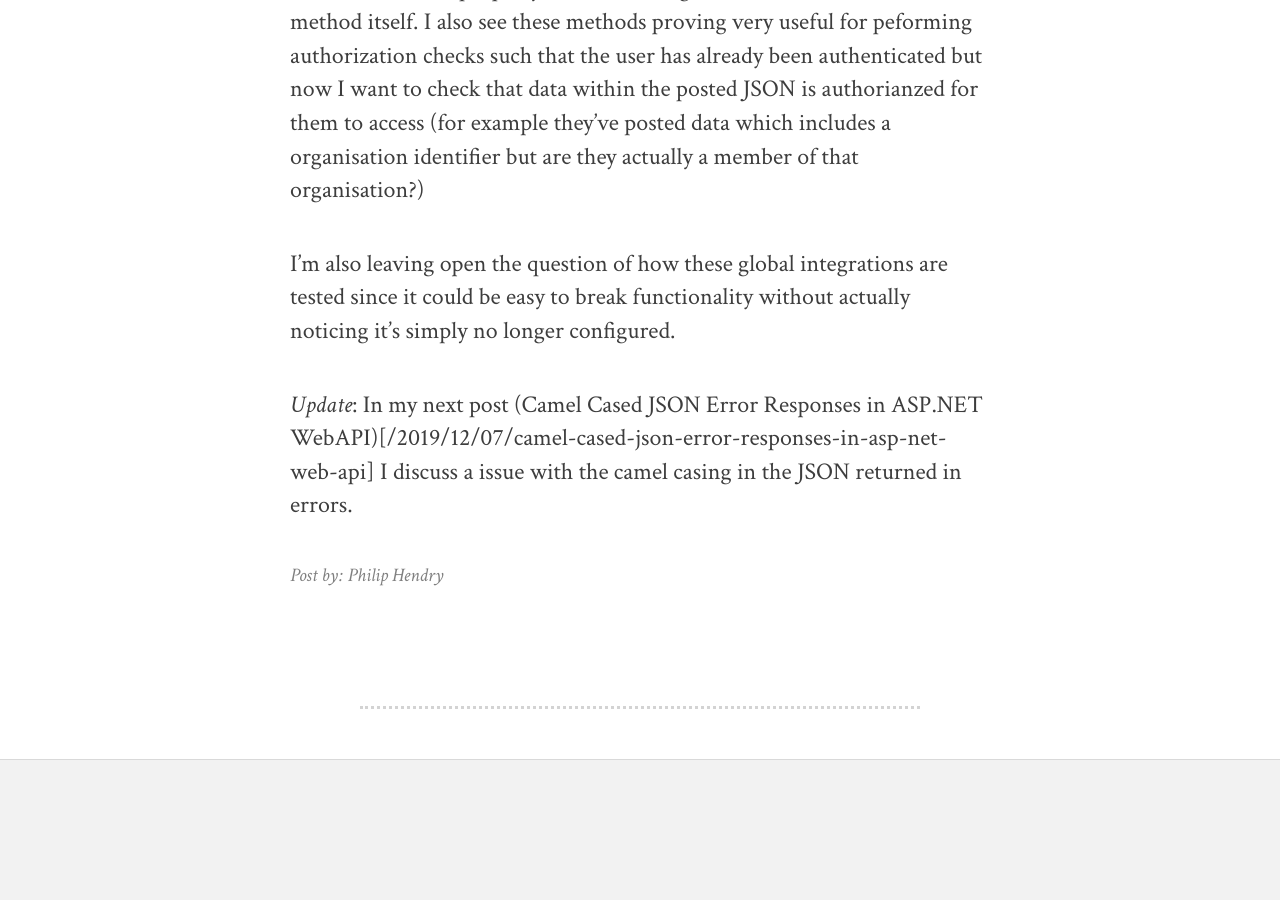
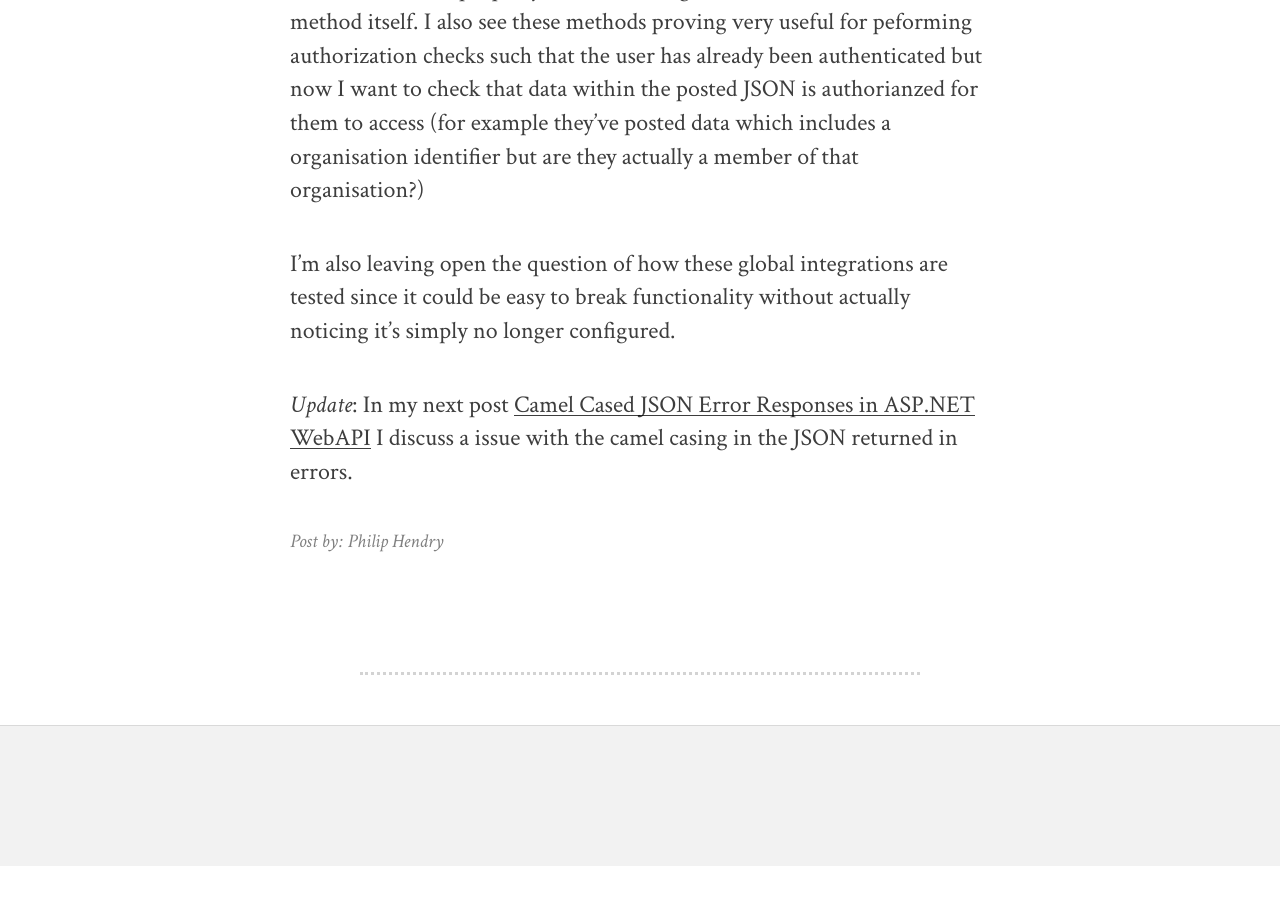
Before and after one commit to philiphendry/blog, a Jekyll site: the page built from _posts/2019-12-07-asp-net-web-api-complex-model-binding-and-valiation.markdown, in a window 1280 px wide and 900 px high, scrolled down 21460 px. Built offline with Jekyll 4.4.1, drawn with Linux system fonts in a browser that asks for light colours; nearby versions of some CDN libraries; Markdown is read by kramdown in place of the engine named in the settings; comment, search, counter and statistics services are not loaded; after the commit the page ends 22326 px from its top, so only the background shows below that.

Commit message:
chore: fix syntax

````diff
--- a/_posts/2019-12-07-asp-net-web-api-complex-model-binding-and-valiation.markdown
+++ b/_posts/2019-12-07-asp-net-web-api-complex-model-binding-and-valiation.markdown
@@ -697,4 +697,4 @@ That really was a very long post but it covers a lot of aspects of binding to an
 
 I'm also leaving open the question of how these global integrations are tested since it could be easy to break functionality without actually noticing it's simply no longer configured.
 
-*Update*: In my next post (Camel Cased JSON Error Responses in ASP.NET WebAPI)[{% post_url 2019-12-13-camel-cased-json-error-responses-in-asp-net-web-api %}] I discuss a issue with the camel casing in the JSON returned in errors.
+*Update*: In my next post [Camel Cased JSON Error Responses in ASP.NET WebAPI]({% post_url 2019-12-13-camel-cased-json-error-responses-in-asp-net-web-api %}) I discuss a issue with the camel casing in the JSON returned in errors.
--- a/_posts/2019-12-13-camel-cased-json-error-responses-in-asp-net-web-api.markdown
+++ b/_posts/2019-12-13-camel-cased-json-error-responses-in-asp-net-web-api.markdown
@@ -8,7 +8,7 @@ tags:
 - asp-net
 ---
 
-In my previous post (ASP.NET Web Api Complex Model Binding and Validation)[{% post_url 2019-12-07-asp-net-web-api-complex-model-binding-and-valiation %}] I had described how to use ```Request.CreateErrorResponse()``` in either a controller action or a filter to convert the errors held in ```ModelState``` into JSON that can be passed back to the client.
+In my previous post [ASP.NET Web Api Complex Model Binding and Validation]({% post_url 2019-12-07-asp-net-web-api-complex-model-binding-and-valiation %}) I had described how to use ```Request.CreateErrorResponse()``` in either a controller action or a filter to convert the errors held in ```ModelState``` into JSON that can be passed back to the client.
 
 What I hadn't taken into account was the camel casing in the result that the framework had failed to fix. For example, given a class structure like this:
 
````
